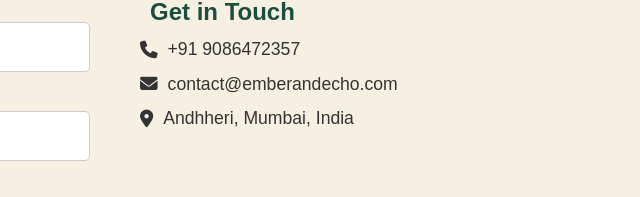
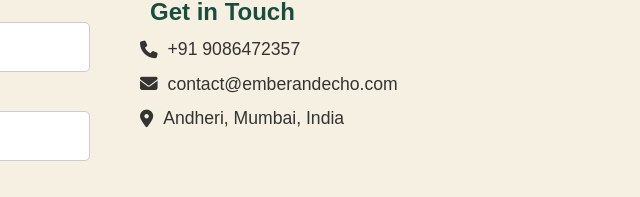
Before and after one commit to AmmeliaDipu/ember-echo, a plain HTML site: page contact.html in a window 1280 px wide. Shown: the part 304-501 px from the top of the page, 570-1210 px from the left. Drawn offline with nearby package versions, Linux system fonts and the light colour scheme.

Commit message:
Update contact.html

```diff
--- a/contact.html
+++ b/contact.html
@@ -57,7 +57,7 @@
                     <h4>Get in Touch</h4>
                     <p><i class="fas fa-phone"></i> +91 9086472357</p>
                     <p><i class="fas fa-envelope"></i> contact@emberandecho.com</p>
-                    <p><i class="fas fa-map-marker-alt"></i> Andhheri, Mumbai, India</p>
+                    <p><i class="fas fa-map-marker-alt"></i> Andheri, Mumbai, India</p>
                 </div>
             </div>
         </div>
```
